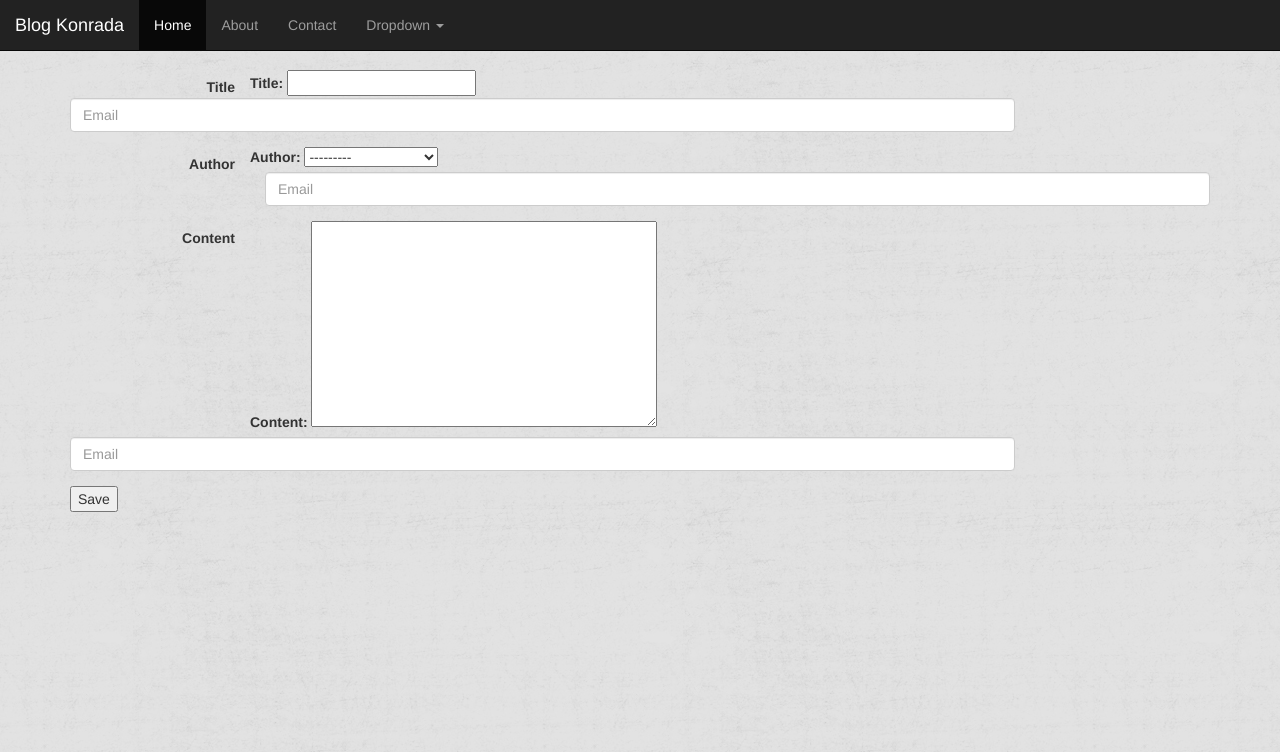
After one commit to MrKonrados/django_blog_project, a Django app: a page that uses templates/blog/post_form.html in a window 1280 px wide. The commit adds this page. Shown: the top 752 px of the page. Run offline with Django 3.2, Linux system fonts and the light colour scheme; data comes from the database, SQL or seed files in the repository; some libraries are stand-ins or nearby versions.

Commit message:
Modyfikacja widoków, podpięcie bootstrapa, optymalizacja kodu

```diff
--- a/blog/admin.py
+++ b/blog/admin.py
@@ -1,9 +1,9 @@
 from django.contrib import admin
-from .models import Post, User
+from .models import Post, Author
 
 
-@admin.register(User)
-class UserAdmin(admin.ModelAdmin):
+@admin.register(Author)
+class AuthorAdmin(admin.ModelAdmin):
     pass
 
 
--- a/blog/models.py
+++ b/blog/models.py
@@ -2,15 +2,20 @@ from unidecode import unidecode
 
 from django.db import models
 from django.template.defaultfilters import slugify
+from django.core.urlresolvers import reverse
 
 
 class Post(models.Model):
-    author = models.ForeignKey('User', on_delete=models.CASCADE)
+    author = models.ForeignKey('Author', on_delete=models.CASCADE)
     title = models.CharField(max_length=250)
-    slug = models.SlugField(unique=True, blank=True)
+    slug = models.SlugField(unique=True, blank=True, max_length=250)
     created = models.DateTimeField(auto_now=False, auto_now_add=True)
     modified = models.DateTimeField(auto_now=True, auto_now_add=False)
+    image = models.ImageField(upload_to="images/%Y/%m/", blank=True, null=True)
     content = models.TextField()
+
+    def get_absolute_url(self):
+        return reverse('post_detail', kwargs={'slug': self.slug, })
 
     # create slug
     def save(self, *args, **kwargs):
@@ -22,7 +27,7 @@ class Post(models.Model):
         return str(self.title)
 
 
-class User(models.Model):
+class Author(models.Model):
     username = models.CharField(max_length=250)  # TODO: musi być unikalny
     first_name = models.CharField(max_length=250)
     last_name = models.CharField(max_length=250)
--- a/blog/urls.py
+++ b/blog/urls.py
@@ -1,8 +1,9 @@
 from django.conf.urls import url
 
-from .views import PostListView, PostDetailView, AuthorPostList
+from .views import *
 
 urlpatterns = [
+    url(r'^posts/create/$', PostCreate.as_view(), name="post_create"),
     url(r'^posts/([\w-]+)/$', AuthorPostList.as_view(), name="posts_by_author"),
     url(r'^(?P<slug>[-\w]+)/$', PostDetailView.as_view(), name="post_detail"),
     url(r'^', PostListView.as_view(), name="post_list"),
--- a/blog/views.py
+++ b/blog/views.py
@@ -1,8 +1,9 @@
 from django.shortcuts import get_object_or_404
 from django.views.generic.list import ListView
 from django.views.generic.detail import DetailView
+from django.views.generic.edit import CreateView
 
-from .models import Post, User
+from .models import Post, Author
 
 
 class PostListView(ListView):
@@ -18,12 +19,14 @@ class AuthorPostList(ListView):
     context_object_name = 'post_list'
 
     def get_queryset(self):
-        self.author = get_object_or_404(User, username=self.args[0])
-        return Post.objects.filter(author=self.author).order_by("-modified")
+        author = get_object_or_404(Author, username=self.args[0])
+        return Post.objects.filter(author=author).order_by("-modified")
 
 
-class PostCreateView():
-    pass
+class PostCreate(CreateView):
+    template_name = "blog/post_form.html"
+    model = Post
+    fields = ['title', 'author', 'content']
 
 
 class PostEditView():
@@ -32,22 +35,3 @@ class PostEditView():
 
 class PostDeleteView():
     pass
-
-
-class UserListView():
-    pass
-
-
-class UserCreateView():
-    pass
-
-
-class UserEditView():
-    pass
-
-
-class UserDeleteView():
-    pass
-    # TODO: okno logowania
-    # TODO: POSTY: crud
-    # TODO: Uzytkownicy: crud
--- a/django_blog_project/settings.py
+++ b/django_blog_project/settings.py
@@ -122,3 +122,6 @@ STATICFILES_DIRS = [
     os.path.join(BASE_DIR, "static"),
 ]
 STATIC_URL = '/static/'
+
+MEDIA_URL = '/media/'
+MEDIA_ROOT = os.path.join(BASE_DIR, 'media')
--- a/django_blog_project/urls.py
+++ b/django_blog_project/urls.py
@@ -15,8 +15,13 @@ Including another URLconf
 """
 from django.conf.urls import url, include
 from django.contrib import admin
+from django.conf import settings
+from django.conf.urls.static import static
 
 urlpatterns = [
     url(r'^admin/', admin.site.urls),
     url(r'^', include('blog.urls')),
 ]
+
+if settings.DEBUG:
+    urlpatterns += static(settings.MEDIA_URL, document_root=settings.MEDIA_ROOT)
--- a/templates/blog/post_detail.html
+++ b/templates/blog/post_detail.html
@@ -1,6 +1,8 @@
 {% extends "blog/base.html" %}
 {% block content %}
     <h1>{{ post.title }}</h1>
+    <img src="{{ post.image.url }}" alt="...">
+    <p>{{ MEDIA_URL }}</p>
     <p>{{ post.content }}</p>
     <p>Autor: {{ post.author }}</p>
     <p>Opublikowano: {{ post.modified }}</p>
--- /dev/null
+++ b/templates/blog/post_form.html
@@ -0,0 +1,53 @@
+{% extends "blog/base.html" %}
+{% block content %}
+    <div class="row">
+        <div class="col-md-12">
+            <form class="form-horizontal" action="" method="post">{% csrf_token %}
+                {% for field in form %}
+                    <div class="form-group">
+                        {{ field.errors }}
+                        {{ field.label_tag }} {{ field }}
+
+                        <label for="{{ field.id_for_label }}" class="col-sm-2 control-label">{{ field.label }}</label>
+                        <div class="col-sm-10">
+                            <input type="email" class="form-control" id="{{ field.html_name }}" placeholder="Email">
+                        </div>
+                        {% if field.help_text %}
+                            <p class="help">{{ field.help_text|safe }}</p>
+                        {% endif %}
+                    </div>
+                {% endfor %}
+                <input type="submit" value="Save"/>
+            </form>
+        </div>
+    </div>
+{% endblock %}
+
+<form>
+    <div class="form-group">
+        <label for="inputEmail3" class="col-sm-2 control-label">Email</label>
+        <div class="col-sm-10">
+            <input type="email" class="form-control" id="inputEmail3" placeholder="Email">
+        </div>
+    </div>
+    <div class="form-group">
+        <label for="inputPassword3" class="col-sm-2 control-label">Password</label>
+        <div class="col-sm-10">
+            <input type="password" class="form-control" id="inputPassword3" placeholder="Password">
+        </div>
+    </div>
+    <div class="form-group">
+        <div class="col-sm-offset-2 col-sm-10">
+            <div class="checkbox">
+                <label>
+                    <input type="checkbox"> Remember me
+                </label>
+            </div>
+        </div>
+    </div>
+    <div class="form-group">
+        <div class="col-sm-offset-2 col-sm-10">
+            <button type="submit" class="btn btn-default">Sign in</button>
+        </div>
+    </div>
+</form>
--- a/templates/blog/post_list.html
+++ b/templates/blog/post_list.html
@@ -4,7 +4,8 @@
         {% for post in post_list %}
             <div class="col-sm-6 col-md-4">
                 <div class="thumbnail">
-                    <img src="http://lorempixel.com/640/480/technics"/>
+                    <img src="{{ post.image.url }}" alt=""/>
+                    <p>{{ post.image.name }}</p>
                     <div class="caption">
                         <h3 class="h4"><a href="{% url 'post_detail' post.slug %}">{{ post.title }}</a></h3>
                         <p>
```
Also changed, not shown: db.sqlite3.
